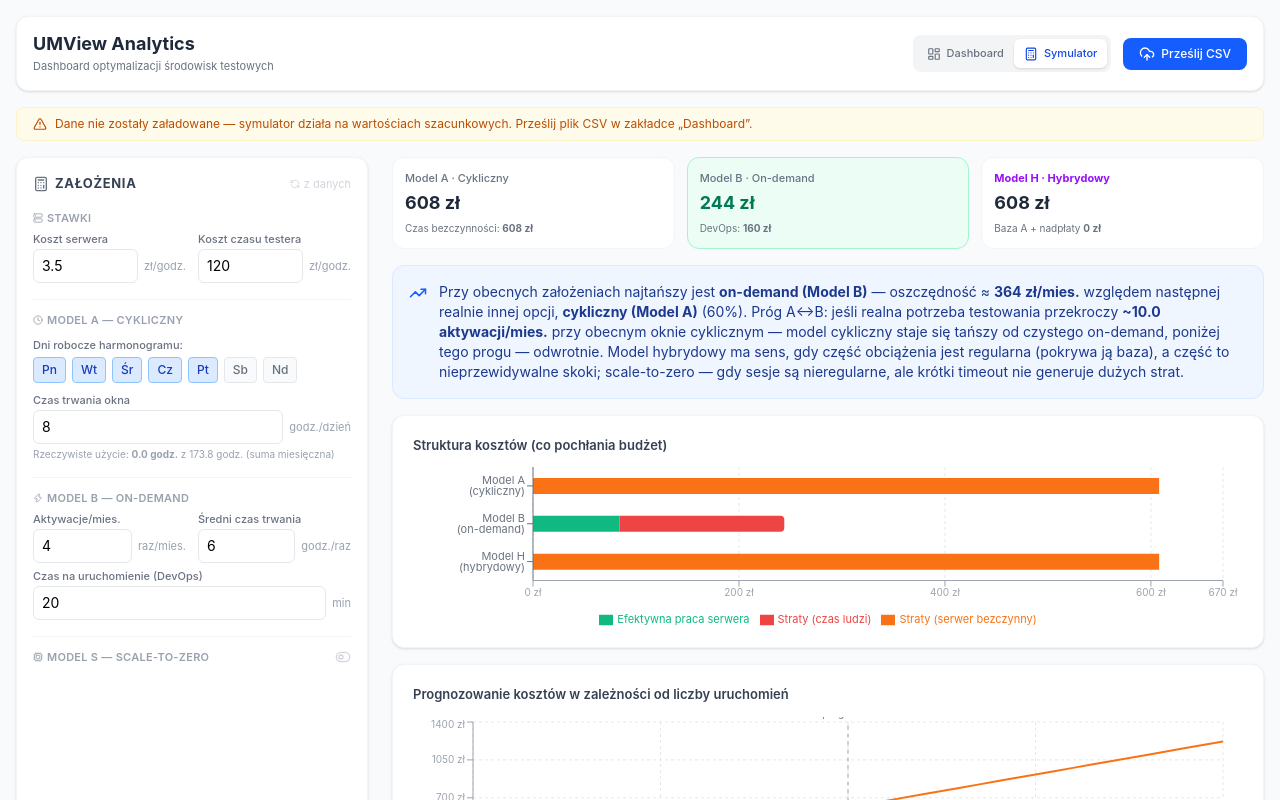
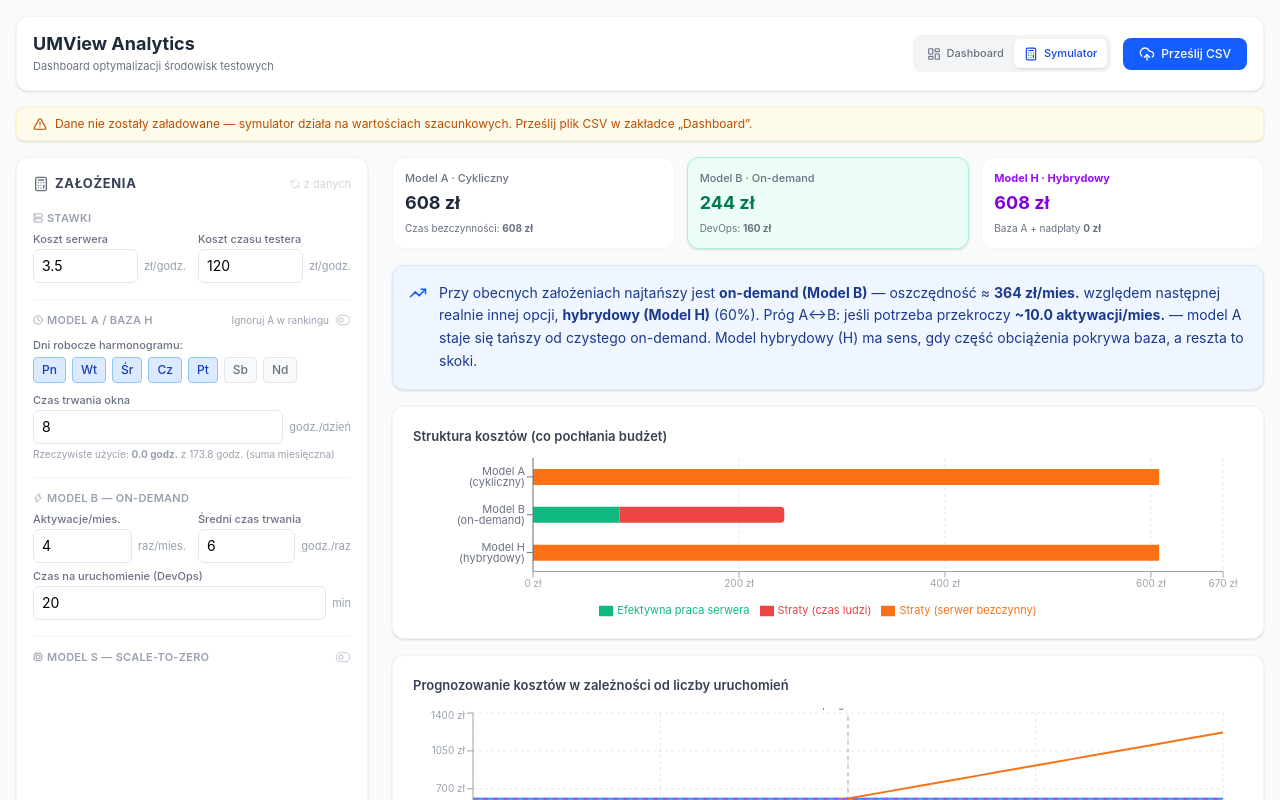
Before and after one commit to NasTiaFox30/UMView-Analytics, a React (Vite) app: page / in a window 1280 px wide. Both pictures are taken after a click on the button "Symulator". Shown: the top 800 px of the page. Built offline with nearby package versions, Linux system fonts and the light colour scheme.

Commit message:
Fix H model

```diff
--- a/src/ModelSimulator.jsx
+++ b/src/ModelSimulator.jsx
@@ -3,7 +3,7 @@ import {
   LineChart, Line, BarChart, Bar, XAxis, YAxis, CartesianGrid, Tooltip,
   ResponsiveContainer, ReferenceLine, ReferenceDot, Legend
 } from 'recharts';
-import { Calculator, Server, Clock, AlertTriangle, TrendingUp, RefreshCcw, Zap, Cpu, ToggleRight, ToggleLeft } from 'lucide-react';
+import { Calculator, Server, Clock, AlertTriangle, TrendingUp, RefreshCcw, Zap, Cpu, ToggleRight, ToggleLeft, EyeOff } from 'lucide-react';
 
 const WEEKS_PER_MONTH = 4.345;
 const DAY_ORDER = ['Pn', 'Wt', 'Śr', 'Cz', 'Pt', 'Sb', 'Nd'];
@@ -15,7 +15,7 @@ function fmtPLN(n) {
 
 function NumberField({ label, value, onChange, step = 1, suffix, hint, disabled = false }) {
   return (
-    <div className={disabled ? 'opacity-50' : ''}>
+    <div className={disabled ? 'opacity-50 transition-opacity' : 'transition-opacity'}>
       <label className="text-[11px] font-medium text-gray-500 flex justify-between leading-none mb-1">
         <span>{label}</span>
         {hint && <span className="text-gray-400 font-normal">{hint}</span>}
@@ -27,7 +27,7 @@ function NumberField({ label, value, onChange, step = 1, suffix, hint, disabled
           value={value}
           disabled={disabled}
           onChange={(e) => onChange(Math.max(0, parseFloat(e.target.value) || 0))}
-          className="w-full border border-gray-200 rounded-md px-2 py-1.5 text-sm focus:outline-none focus:ring-1 focus:ring-blue-400 disabled:bg-gray-50 disabled:cursor-not-allowed"
+          className="w-full border border-gray-200 rounded-md px-2 py-1.5 text-sm focus:outline-none focus:ring-1 focus:ring-blue-400 disabled:bg-gray-50 disabled:cursor-not-allowed transition-colors"
         />
         {suffix && <span className="text-[11px] text-gray-400 whitespace-nowrap">{suffix}</span>}
       </div>
@@ -61,6 +61,9 @@ export default function ModelSimulator({ rawData = [], pivotState, monthAreas =
 
   const [enableScaleToZero, setEnableScaleToZero] = useState(false);
   const [scaleToZeroTimeoutMin, setScaleToZeroTimeoutMin] = useState(30);
+
+  // Новий стейт для ігнорування Моделі А в порівнянні
+  const [ignoreModelA, setIgnoreModelA] = useState(false);
 
   const toggleDay = (day) => {
     setCyclicDays(prev =>
@@ -111,9 +114,7 @@ export default function ModelSimulator({ rawData = [], pivotState, monthAreas =
     const totalCostB = costInfraB + overheadCostB;
     const marginalCostB = avgHoursPerActivationB * serverCostPerHour + (onDemandOverheadMin / 60) * testerCostPerHour;
 
-    // Модель H (Оригінальна гібридна - A + екстрені переплати B)
-    // Модель H (гібрид) — базова ємність (в годинах) переводиться в "еквівалент on-demand сесій",
-    // а не порівнюється напряму "штука до штуки" (бо тривалість вікна ≠ тривалості реальної сесії).
+    // Модель H (Гібридна - База + екстрені переплати B)
     const baselineEquivalentActivations = avgHoursPerActivationB > 0 ? scheduledHoursA / avgHoursPerActivationB : 0;
     const overflowActivations = Math.max(0, monthlyActivationsB - baselineEquivalentActivations);
     const overflowCostInfra = overflowActivations * avgHoursPerActivationB * serverCostPerHour;
@@ -121,9 +122,7 @@ export default function ModelSimulator({ rawData = [], pivotState, monthAreas =
     const costInfraH = costInfraA + overflowCostInfra;
     const totalCostH = costInfraH + overheadCostH;
 
-    // Модель S (Scale-to-Zero) — авто-присинання on-demand сервера.
-    // Концептуально це варіант Моделі B, тому база — реальний обсяг on-demand роботи,
-    // а НЕ totalActualUsageOnCyclicDays (те залежить від чекбоксів Моделі A і не має стосунку до S).
+    // Модель S (Scale-to-Zero)
     const scaleToZeroTimeoutHours = scaleToZeroTimeoutMin / 60;
     const actualHoursBase = monthlyActivationsB * avgHoursPerActivationB;
     const costInfraS = actualHoursBase * serverCostPerHour;
@@ -176,12 +175,14 @@ export default function ModelSimulator({ rawData = [], pivotState, monthAreas =
 
   const maxBarTotal = Math.max(calc.totalCostA, calc.totalCostB, calc.totalCostH, enableScaleToZero ? calc.totalCostS : 0, 1);
 
-  const costs = { A: calc.totalCostA, B: calc.totalCostB, H: calc.totalCostH };
+  // Визначення переможця з урахуванням ignoreModelA
+  const costs = { B: calc.totalCostB, H: calc.totalCostH };
+  if (!ignoreModelA) costs.A = calc.totalCostA;
   if (enableScaleToZero) costs.S = calc.totalCostS;
+
   const sortedCosts = Object.entries(costs).sort((a, b) => a[1] - b[1]);
   const cheaper = sortedCosts[0][0];
-  // Модель H часто математично збігається з A (коли база повністю покриває потребу — overflow=0).
-  // Порівнювати "економію" з таким двійником безглуздо (завжди 0 zł) — шукаємо наступну ЗНАЧУЩО іншу опцію.
+
   const TIE_TOLERANCE_ZL = 0.5;
   const nextDistinct = sortedCosts.slice(1).find(([, v]) => Math.abs(v - sortedCosts[0][1]) > TIE_TOLERANCE_ZL);
   const diff = nextDistinct ? nextDistinct[1] - sortedCosts[0][1] : 0;
@@ -196,7 +197,7 @@ export default function ModelSimulator({ rawData = [], pivotState, monthAreas =
   return (
     <div className="space-y-4">
       {!hasData && (
-        <div className="flex items-center gap-2 text-xs text-amber-700 bg-amber-50 border border-amber-100 rounded-lg px-4 py-2">
+        <div className="flex items-center gap-2 text-xs text-amber-700 bg-amber-50 border border-amber-100 rounded-lg px-4 py-2 shadow-sm">
           <AlertTriangle size={14} />
           <span>Dane nie zostały załadowane — symulator działa na wartościach szacunkowych. Prześlij plik CSV w zakładce „Dashboard”.</span>
         </div>
@@ -210,7 +211,7 @@ export default function ModelSimulator({ rawData = [], pivotState, monthAreas =
               <Calculator size={16} className="text-gray-500" />
               <h3 className="text-[13px] font-bold text-gray-700 uppercase tracking-wider">Założenia</h3>
             </div>
-            <button onClick={resetFromData} disabled={!hasData} className="flex items-center gap-1 text-[11px] text-blue-600 hover:text-blue-800 disabled:text-gray-300">
+            <button onClick={resetFromData} disabled={!hasData} className="flex items-center gap-1 text-[11px] text-blue-600 hover:text-blue-800 disabled:text-gray-300 transition-colors">
               <RefreshCcw size={10} /> z danych
             </button>
           </div>
@@ -225,8 +226,22 @@ export default function ModelSimulator({ rawData = [], pivotState, monthAreas =
             </div>
 
             <div className="pt-3 border-t border-gray-100">
-              <p className="text-[11px] font-semibold text-gray-400 uppercase tracking-wide flex items-center gap-1 mb-2"><Clock size={10} /> Model A — cykliczny</p>
+              <div className="flex items-center justify-between mb-2">
+                <p className={`text-[11px] font-semibold uppercase tracking-wide flex items-center gap-1 ${ignoreModelA ? 'text-gray-300' : 'text-gray-400'}`}>
+                  <Clock size={10} /> Model A / Baza H
+                </p>
+                {/* ТУМБЛЕР ІГНОРУВАННЯ МОДЕЛІ А */}
+                <div
+                  className="flex items-center gap-1.5 cursor-pointer hover:opacity-80 transition-opacity"
+                  onClick={() => setIgnoreModelA(!ignoreModelA)}
+                  title="Wyklucz Model A z porównywania jako nieefektywny"
+                >
+                  <span className={`text-[10px] ${ignoreModelA ? 'text-blue-500 font-medium' : 'text-gray-400'}`}>Ignoruj A w rankingu</span>
+                  {ignoreModelA ? <ToggleRight size={16} className="text-blue-500" /> : <ToggleLeft size={16} className="text-gray-300" />}
+                </div>
+              </div>
 
+              <div className={`transition-opacity duration-300 ${ignoreModelA ? 'opacity-60' : 'opacity-100'}`}>
                 <div className="mb-3">
                   <label className="text-[11px] font-medium text-gray-500 mb-1 block">Dni robocze harmonogramu:</label>
                   <div className="flex flex-wrap gap-1.5">
@@ -253,6 +268,7 @@ export default function ModelSimulator({ rawData = [], pivotState, monthAreas =
                     ⚠ Brak wybranych dni = Model A kosztuje 0 zł, bo serwer nigdy się nie uruchamia. To nie jest realny scenariusz — zaznacz co najmniej 1 dzień.
                   </p>
                 )}
+              </div>
             </div>
 
             <div className="pt-3 border-t border-gray-100">
@@ -282,47 +298,57 @@ export default function ModelSimulator({ rawData = [], pivotState, monthAreas =
           </div>
         </div>
 
+        {/* --- RESULTS PANEL --- */}
         <div className="flex-1 space-y-4">
           <div className={`grid grid-cols-1 md:grid-cols-3 ${enableScaleToZero ? 'lg:grid-cols-4' : ''} gap-3 transition-all duration-300`}>
-            <div className={`p-3 rounded-xl border ${cheaper === 'A' ? 'bg-emerald-50 border-emerald-200' : 'bg-white border-gray-100'}`}>
+
+            {/* КАРТКА МОДЕЛІ А: Стає сірою, якщо ignoreModelA === true */}
+            <div className={`p-3 rounded-xl border transition-all duration-300 relative ${
+              ignoreModelA
+                ? 'opacity-50 grayscale bg-gray-50 border-gray-200'
+                : (cheaper === 'A' ? 'bg-emerald-50 border-emerald-200 shadow-sm' : 'bg-white border-gray-100')
+            }`}>
+              {ignoreModelA && <EyeOff size={14} className="absolute top-3 right-3 text-gray-400" title="Wykluczony z porównywania" />}
               <p className="text-[11px] text-gray-500 font-medium">Model A · Cykliczny</p>
-              <p className={`text-lg font-bold mt-0.5 ${cheaper === 'A' ? 'text-emerald-700' : 'text-gray-800'}`}>{fmtPLN(calc.totalCostA)}</p>
+              <p className={`text-lg font-bold mt-0.5 ${cheaper === 'A' && !ignoreModelA ? 'text-emerald-700' : 'text-gray-800'}`}>{fmtPLN(calc.totalCostA)}</p>
               <p className="text-[10px] text-gray-500 mt-1">Czas bezczynności: <b>{fmtPLN(calc.wastedCostA)}</b></p>
             </div>
 
-            <div className={`p-3 rounded-xl border ${cheaper === 'B' ? 'bg-emerald-50 border-emerald-200' : 'bg-white border-gray-100'}`}>
+            <div className={`p-3 rounded-xl border transition-all duration-300 ${cheaper === 'B' ? 'bg-emerald-50 border-emerald-200 shadow-sm' : 'bg-white border-gray-100'}`}>
               <p className="text-[11px] text-gray-500 font-medium">Model B · On-demand</p>
               <p className={`text-lg font-bold mt-0.5 ${cheaper === 'B' ? 'text-emerald-700' : 'text-gray-800'}`}>{fmtPLN(calc.totalCostB)}</p>
               <p className="text-[10px] text-gray-500 mt-1">DevOps: <b>{fmtPLN(calc.overheadCostB)}</b></p>
             </div>
 
-            <div className={`p-3 rounded-xl border ${cheaper === 'H' ? 'bg-purple-50 border-purple-200' : 'bg-white border-gray-100'}`}>
-              <p className="text-[11px] text-purple-600 font-bold flex items-center gap-1">Model H · Hybrydowy</p>
-              <p className={`text-lg font-bold mt-0.5 ${cheaper === 'H' ? 'text-purple-700' : 'text-gray-800'}`}>{fmtPLN(calc.totalCostH)}</p>
+            <div className={`p-3 rounded-xl border transition-all duration-300 ${cheaper === 'H' ? 'bg-emerald-50 border-emerald-300 shadow-sm' : 'bg-white border-gray-100'}`}>
+              <p className={`text-[11px] font-bold flex items-center gap-1 ${cheaper === 'H' ? 'text-emerald-700' : 'text-purple-600'}`}>Model H · Hybrydowy</p>
+              <p className={`text-lg font-bold mt-0.5 ${cheaper === 'H' ? 'text-emerald-700' : 'text-purple-700'}`}>{fmtPLN(calc.totalCostH)}</p>
               <p className="text-[10px] text-gray-500 mt-1">Baza A + nadpłaty <b>{fmtPLN(calc.overheadCostH)}</b></p>
             </div>
 
             {enableScaleToZero && (
-              <div className={`p-3 rounded-xl border ${cheaper.includes('S') ? 'bg-teal-50 border-teal-300 shadow-sm' : 'bg-white border-gray-100'}`}>
-                <p className="text-[11px] text-teal-600 font-bold flex items-center gap-1">Model S · Scale-to-Zero</p>
-                <p className={`text-lg font-bold mt-0.5 ${cheaper.includes('S') ? 'text-teal-700' : 'text-gray-800'}`}>{fmtPLN(calc.totalCostS)}</p>
+              <div className={`p-3 rounded-xl border transition-all duration-300 ${cheaper === 'S' ? 'bg-emerald-50 border-emerald-300 shadow-sm' : 'bg-white border-gray-100'}`}>
+                <p className={`text-[11px] font-bold flex items-center gap-1 ${cheaper === 'S' ? 'text-emerald-700' : 'text-teal-600'}`}>Model S · Scale-to-Zero</p>
+                <p className={`text-lg font-bold mt-0.5 ${cheaper === 'S' ? 'text-emerald-700' : 'text-teal-700'}`}>{fmtPLN(calc.totalCostS)}</p>
                 <p className="text-[10px] text-teal-600 mt-1">Timeouty uśpienia: <b>{fmtPLN(calc.wastedCostS)}</b></p>
               </div>
             )}
           </div>
 
-          <div className="p-4 bg-blue-50 border border-blue-100 rounded-xl flex items-start gap-3">
+          <div className="p-4 bg-blue-50 border border-blue-100 rounded-xl flex items-start gap-3 shadow-sm">
             <TrendingUp size={18} className="text-blue-600 mt-0.5 flex-shrink-0" />
-            <p className="text-sm text-blue-900">
+            <p className="text-sm text-blue-900 leading-relaxed">
               {nextDistinct ? (
-                <> Przy obecnych założeniach najtańszy jest <b>{modelLabel[cheaper]}</b> — oszczędność ≈ <b>{fmtPLN(diff)}/mies.</b> względem następnej realnie innej opcji, <b>{modelLabel[nextDistinct[0]]}</b> ({diffPct.toFixed(0)}%).</>
+                <>
+                  {ignoreModelA ? 'Skupiając się na nowoczesnych podejściach, najtańszy' : 'Przy obecnych założeniach najtańszy'} jest <b>{modelLabel[cheaper]}</b> — oszczędność ≈ <b>{fmtPLN(diff)}/mies.</b> względem następnej realnie innej opcji, <b>{modelLabel[nextDistinct[0]]}</b> ({diffPct.toFixed(0)}%).
+                </>
               ) : (
-                <> Przy obecnych założeniach wszystkie modele wychodzą praktycznie tak samo (różnica &lt; {TIE_TOLERANCE_ZL} zł) — wybór zależy od innych czynników niż czysty koszt (np. elastyczność, obciążenie DevOps).</>
+                <> Przy obecnych założeniach modele wychodzą praktycznie tak samo (różnica &lt; {TIE_TOLERANCE_ZL} zł) — wybór zależy od elastyczności lub obciążenia DevOps.</>
               )}
-              {calc.breakEvenActivations != null && (
-                <> Próg A↔B: jeśli realna potrzeba testowania przekroczy <b>~{calc.breakEvenActivations.toFixed(1)} aktywacji/mies.</b> przy obecnym oknie cyklicznym — model cykliczny staje się tańszy od czystego on-demand, poniżej tego progu — odwrotnie.</>
+              {calc.breakEvenActivations != null && !ignoreModelA && (
+                <> Próg A↔B: jeśli potrzeba przekroczy <b>~{calc.breakEvenActivations.toFixed(1)} aktywacji/mies.</b> — model A staje się tańszy od czystego on-demand.</>
               )}
-              {' '}Model hybrydowy ma sens, gdy część obciążenia jest regularna (pokrywa ją baza), a część to nieprzewidywalne skoki; scale-to-zero — gdy sesje są nieregularne, ale krótki timeout nie generuje dużych strat.
+              {' '}Model hybrydowy (H) ma sens, gdy część obciążenia pokrywa baza, a reszta to skoki.
             </p>
           </div>
 
@@ -359,7 +385,7 @@ export default function ModelSimulator({ rawData = [], pivotState, monthAreas =
                       label={{ value: 'próg A↔B', position: 'top', fontSize: 10, fill: '#6b7280' }} />
                   )}
                   <ReferenceDot x={Math.round(monthlyActivationsB)} y={Math.round(calc.totalCostB)} r={4} fill="#f97316" stroke="#fff" strokeWidth={2} />
-                  <Line type="monotone" dataKey="Model A (cykliczny)" stroke="#3b82f6" strokeWidth={2} dot={false} />
+                  <Line type="monotone" dataKey="Model A (cykliczny)" stroke={ignoreModelA ? "#d1d5db" : "#3b82f6"} strokeWidth={ignoreModelA ? 1 : 2} dot={false} strokeDasharray={ignoreModelA ? "4 4" : ""} />
                   <Line type="monotone" dataKey="Model B (on-demand)" stroke="#f97316" strokeWidth={2} dot={false} />
                   <Line type="monotone" dataKey="Model H (hybrydowy)" stroke="#8b5cf6" strokeWidth={2} dot={false} strokeDasharray="5 5" />
                   {enableScaleToZero && (
```
Lines whose indentation alone changed are shown as unchanged.
